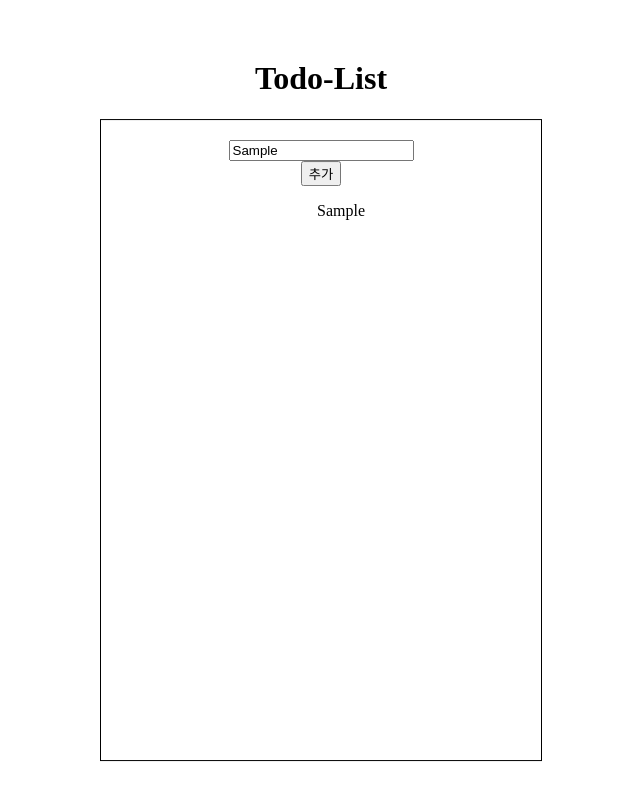
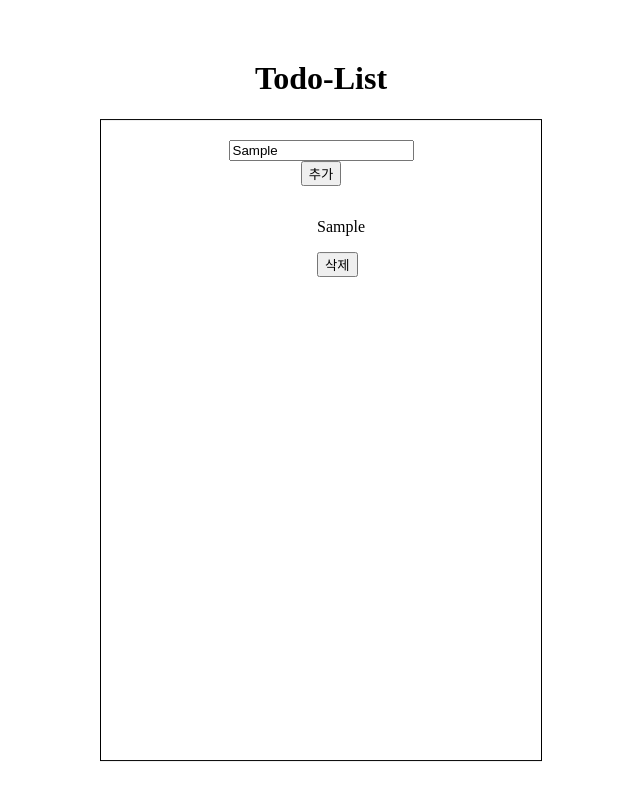
Before and after one commit to nninyeong/todo-useReducer-challenge, a React (Vite) app: page / in a window 1280 px wide. Both pictures are taken after typing "Sample" into the empty fields and a click on the button "추가". Shown: the whole page, without its empty margins (319-959 px from the left). Built offline with nearby package versions, Linux system fonts and the light colour scheme.

Commit message:
[feat] 할 일 삭제 기능 추가

```diff
--- /dev/null
+++ b/src/components/Button/TaskDeleteButton.jsx
@@ -0,0 +1,15 @@
+import Button from "./Button";
+
+const TaskDeleteButton = ({ task, DeleteHandler }) => {
+  return (
+    <Button
+      onClick={() => {
+        DeleteHandler(task);
+      }}
+    >
+      삭제
+    </Button>
+  );
+};
+
+export default TaskDeleteButton;
--- a/src/components/Reducer/taskReducer.js
+++ b/src/components/Reducer/taskReducer.js
@@ -2,6 +2,8 @@ const taskReducer = (tasks, action) => {
   switch (action.type) {
     case "add":
       return [...tasks, { id: action.id, text: action.text, done: false }];
+    case "delete":
+      return tasks.filter((task) => task.id !== action.task.id);
   }
 };
 
--- a/src/components/Task.jsx
+++ b/src/components/Task.jsx
@@ -1,5 +1,12 @@
-const Task = ({ task }) => {
-  return <div>{task.text}</div>;
+import TaskDeleteButton from "./Button/TaskDeleteButton";
+
+const Task = ({ task, DeleteHandler }) => {
+  return (
+    <div>
+      <p>{task.text}</p>
+      <TaskDeleteButton task={task} DeleteHandler={DeleteHandler} />
+    </div>
+  );
 };
 
 export default Task;
--- a/src/components/TaskList.jsx
+++ b/src/components/TaskList.jsx
@@ -1,10 +1,10 @@
 import Task from "./Task";
 
-const TaskList = ({ tasks }) => {
+const TaskList = ({ tasks, DeleteHandler }) => {
   return (
     <ul>
       {tasks.map((task) => {
-        return <Task key={task.id} task={task} />;
+        return <Task key={task.id} task={task} DeleteHandler={DeleteHandler} />;
       })}
     </ul>
   );
--- a/src/components/TodoList.jsx
+++ b/src/components/TodoList.jsx
@@ -18,6 +18,13 @@ const TodoList = () => {
     });
   };
 
+  const DeleteHandler = (task) => {
+    dispatch({
+      type: "delete",
+      task: task,
+    });
+  };
+
   return (
     <TodoListContainer>
       <Input
@@ -28,7 +35,7 @@ const TodoList = () => {
         }}
       />
       <TaskSubmitButton onClick={() => SubmitHandler(value)} />
-      <TaskList tasks={tasks} />
+      <TaskList tasks={tasks} DeleteHandler={DeleteHandler} />
     </TodoListContainer>
   );
 };
```
